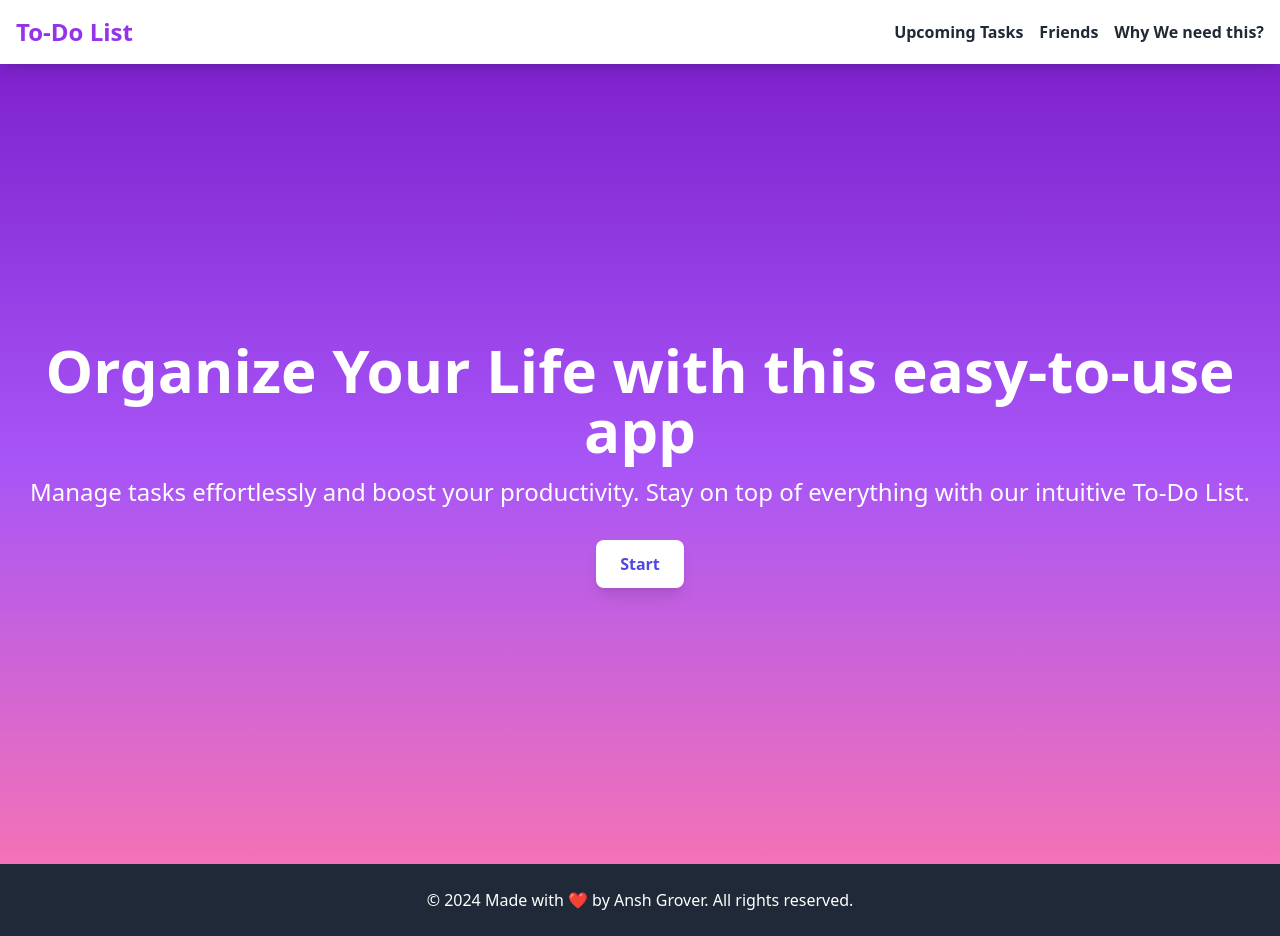
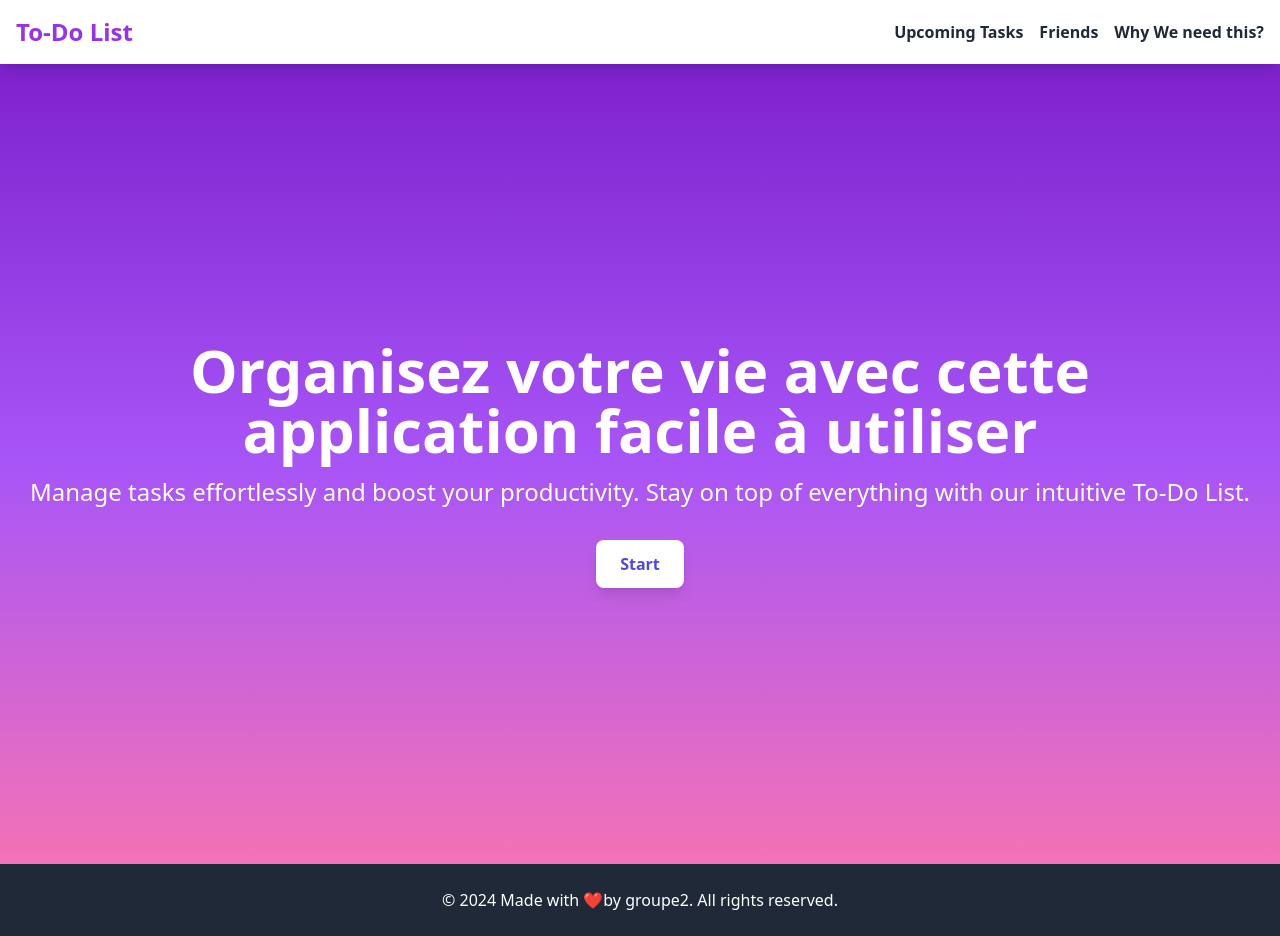
Before and after one commit to ryliam/gitCc, a website: page index.html in a window 1280 px wide. Drawn offline with nearby package versions, Linux system fonts and the light colour scheme.

Commit message:
mise a jour tu texte en francais

```diff
--- a/index.html
+++ b/index.html
@@ -34,7 +34,7 @@
     >
       <div class="container mx-auto px-4 text-center text-white">
         <h1 class="text-4xl md:text-6xl font-bold">
-          Organize Your Life with this easy-to-use app
+          Organisez votre vie avec cette application facile à utiliser
         </h1>
         <p class="mt-4 text-lg md:text-2xl">
           Manage tasks effortlessly and boost your productivity. Stay on top of
@@ -53,7 +53,7 @@
     <footer class="bg-gray-800 text-white py-6">
       <div class="container mx-auto px-4 text-center">
         <p>
-          &copy; 2024 Made with &#10084; by Ansh Grover. All rights reserved.
+          &copy; 2024 Made with &#10084;by groupe2. All rights reserved.
         </p>
       </div>
     </footer>
```
Also changed, not shown: Todo.html (+1 -1 lines).
